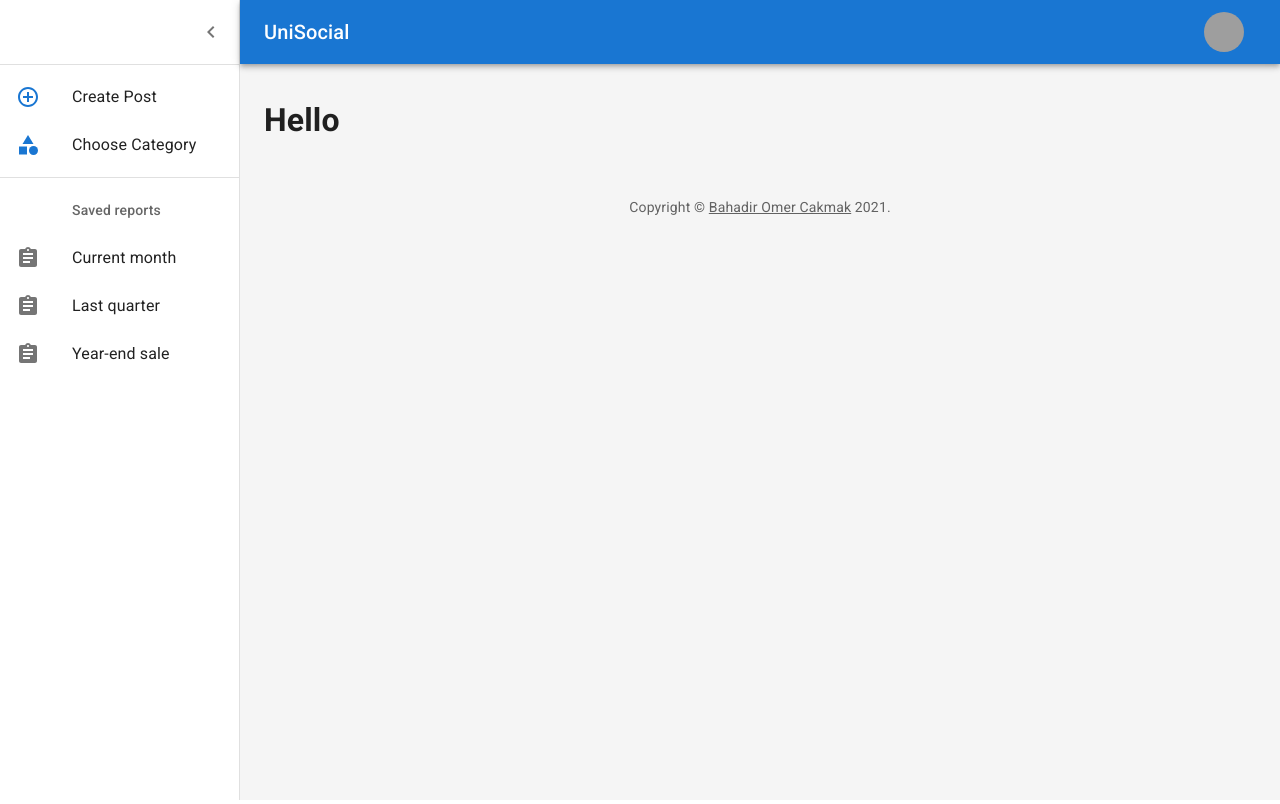
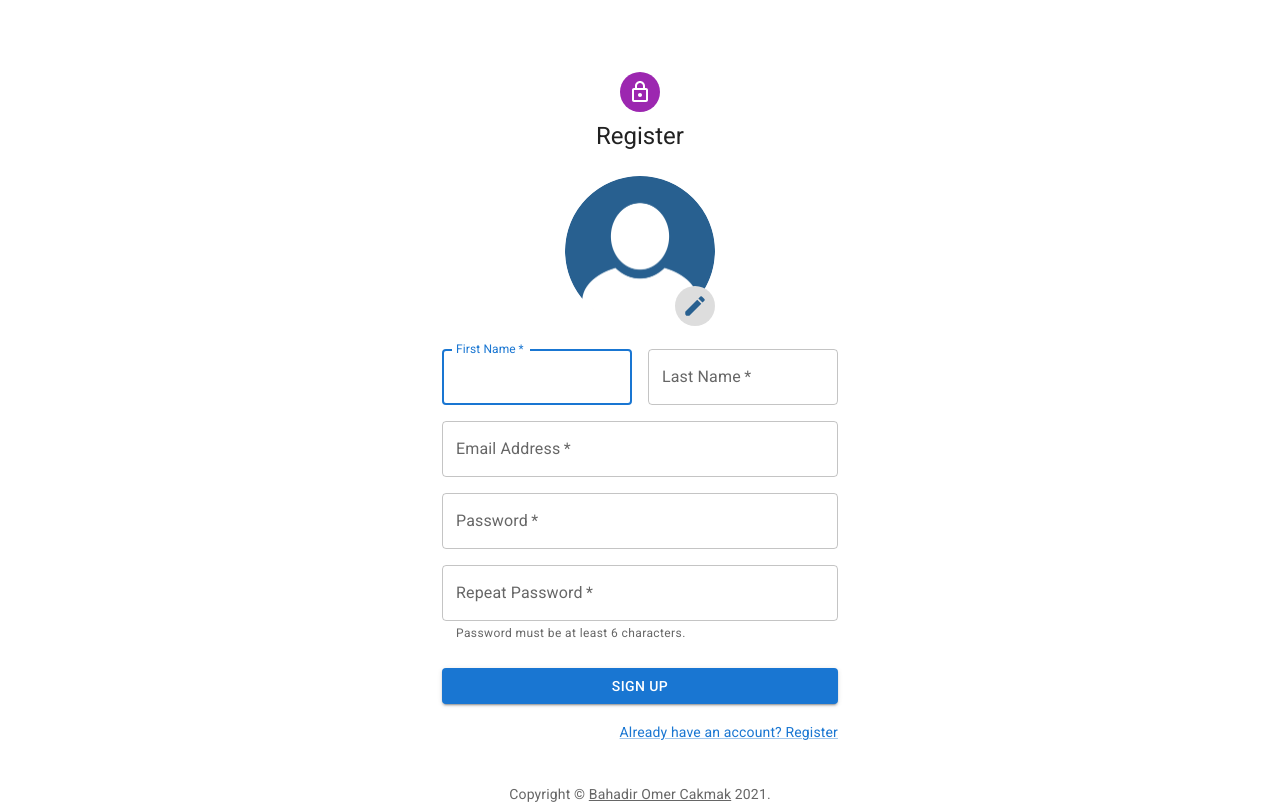
Before and after one commit to bomercakmak/UniSocial-Thesis-Project, a React (Create React App) app: page / in a window 1280 px wide. Built offline with nearby package versions, Linux system fonts and the light colour scheme; no server answers; grey boxes are pictures that could not be loaded.

Commit message:
I added user profile img upload part and I am looking for user status

```diff
--- a/src/App.js
+++ b/src/App.js
@@ -1,13 +1,36 @@
+import { useEffect } from "react";
+import { useDispatch } from "react-redux";
 import Login from "./pages/Auth/Login/Login";
+import firebase from "./api/firebase";
 import Register from "./pages/Auth/Register/Register";
 import Dashboard from "./pages/Home/Home";
 
 const App = () => {
+  const dispatch = useDispatch();
+  const ref = firebase.firestore().collection("users");
+  useEffect(() => {
+    firebase.auth().onAuthStateChanged((user) => {
+      if (user) {
+        ref.where("userId", "==", user.uid).onSnapshot((querySnapshot) => {
+          let objectval = null;
+          querySnapshot.forEach((doc) => {
+            objectval = { ...doc.data() };
+          });
+          // dispatch(authActions.authStatus(objectval));
+          console.log(objectval);
+        });
+      } else {
+        // dispatch(authActions.authStatus(user));
+        console.log(user);
+      }
+    });
+  }, [dispatch, ref]);
   return (
     <>
-      <Dashboard>
+      {/* <Dashboard>
         <h1>Hello</h1>
-      </Dashboard>
+      </Dashboard> */}
+      <Register />
     </>
   );
 };
--- a/src/api/firebase.js
+++ b/src/api/firebase.js
@@ -1,6 +1,7 @@
 import firebase from "firebase/compat/app";
 import "firebase/compat/firestore";
 import "firebase/compat/auth";
+import "firebase/compat/storage";
 
 //Please use your own firebase config
 const firebaseConfig = {
@@ -13,5 +14,7 @@ const firebaseConfig = {
 };
 
 firebase.initializeApp(firebaseConfig);
+const storage = firebase.storage();
+export default firebase;
 
-export default firebase;
+export { storage };
--- a/src/pages/Auth/Register/Register.js
+++ b/src/pages/Auth/Register/Register.js
@@ -1,7 +1,9 @@
+import React, { useState } from "react";
 import Avatar from "@mui/material/Avatar";
 import Button from "@mui/material/Button";
 import CssBaseline from "@mui/material/CssBaseline";
 import TextField from "@mui/material/TextField";
+import Input from "@mui/material/Input";
 import { useDispatch, useSelector } from "react-redux";
 import LinkMU from "@mui/material/Link";
 import { NavLink } from "react-router-dom";
@@ -16,6 +18,10 @@ import BottomRight from "../../../components/toastify/BottomRight";
 import { toast } from "react-toastify";
 import { registerUser } from "../../../redux/actions/auth";
 import ReactLoading from "react-loading";
+import ModeEditOutlineIcon from "@mui/icons-material/ModeEditOutline";
+import { storage } from "../../../api/firebase";
+import CircularProgress from "@mui/material/CircularProgress";
+import profileImg from "../../../assets/img/profile.png";
 
 const theme = createTheme();
 
@@ -23,11 +29,14 @@ const Register = () => {
   const dispatch = useDispatch();
   const loading = useSelector((state) => state.auth.loading);
   const error = useSelector((state) => state.auth.error);
+  const [loadingIn, setLoadingIn] = useState(false);
+  const [profileImageSrc, setProfileImageSrc] = useState(profileImg);
   console.log(loading, error);
   let email,
     password,
     rPassword,
     firstName,
+    profileImgUrl,
     lastName = "";
   const handleSubmit = (event) => {
     event.preventDefault();
@@ -55,13 +64,51 @@ const Register = () => {
       toast.error("Password and Repeat Password should be the same!");
       return;
     }
+    profileImgUrl = profileImageSrc;
+    if (profileImageSrc === profileImg) {
+      profileImgUrl =
+        "https://firebasestorage.googleapis.com/v0/b/unisocial-thesis-project.appspot.com/o/images%2FPikPng.com_profile-icon-png_805068.png?alt=media&token=c473bf53-1207-4acd-a581-0a0516738a99";
+    }
     const newUser = {
       email,
       password,
       firstName,
       lastName,
+      profileImgUrl,
     };
     dispatch(registerUser(newUser));
+  };
+
+  const profileImgChange = (e) => {
+    console.log(e);
+    if (e.target.files[0]) {
+      setLoadingIn(true);
+      const uploadTask = storage
+        .ref(`images/${e.target.files[0].name}`)
+        .put(e.target.files[0]);
+      uploadTask.on(
+        "state_changed",
+        (snapshot) => {},
+        (error) => {
+          setLoadingIn(false);
+          console.log(error);
+        },
+        () => {
+          storage
+            .ref("images")
+            .child(e.target.files[0].name)
+            .getDownloadURL()
+            .then((url) => {
+              setProfileImageSrc(url);
+              setLoadingIn(false);
+            });
+        }
+      );
+    } else {
+      setProfileImageSrc(
+        "https://firebasestorage.googleapis.com/v0/b/unisocial-thesis-project.appspot.com/o/images%2FPikPng.com_profile-icon-png_805068.png?alt=media&token=c473bf53-1207-4acd-a581-0a0516738a99"
+      );
+    }
   };
 
   return (
@@ -90,6 +137,44 @@ const Register = () => {
             sx={{ mt: 3 }}
           >
             <Grid container spacing={2}>
+              <Grid item xs={12} sm={12} align="center" justify="center">
+                {loadingIn && (
+                  <ReactLoading
+                    type={"spinningBubbles"}
+                    color={"#1976D2"}
+                    height={40}
+                    width={49}
+                  />
+                )}
+                <label htmlFor="contained-button-file">
+                  <img
+                    hidden={loadingIn}
+                    style={{ maxHeight: "150px", borderRadius: "50%" }}
+                    src={profileImageSrc}
+                  />
+                  <Input
+                    onChange={profileImgChange}
+                    style={{ display: "none" }}
+                    accept="image/*"
+                    id="contained-button-file"
+                    multiple
+                    type="file"
+                  />
+                  {!loadingIn && (
+                    <ModeEditOutlineIcon
+                      color="primary"
+                      style={{
+                        color: "#286090",
+                        background: "#ddd",
+                        borderRadius: "50%",
+                        marginLeft: "-40px",
+                        fontSize: "40px",
+                        padding: "7px",
+                      }}
+                    />
+                  )}
+                </label>
+              </Grid>
               <Grid item xs={12} sm={6}>
                 <TextField
                   autoComplete="given-name"
--- a/src/redux/sagas/authSaga.js
+++ b/src/redux/sagas/authSaga.js
@@ -27,7 +27,9 @@ function* registerUser(action) {
       );
     yield console.log(response.user.uid);
     const ref = yield firebase.firestore().collection("users");
-    yield ref.doc(response.user.uid).set(action.payload);
+    yield ref
+      .doc(response.user.uid)
+      .set({ ...action.payload, userId: response.user.uid });
     toast.success("Your account has been successfully created!");
     yield put({ type: "REGISTER_USER_SUCCESS" });
   } catch (e) {
```
Also changed, not shown: src/assets/img/profile.png (added), 1 other file (tests, documents, lock files or other folders).
